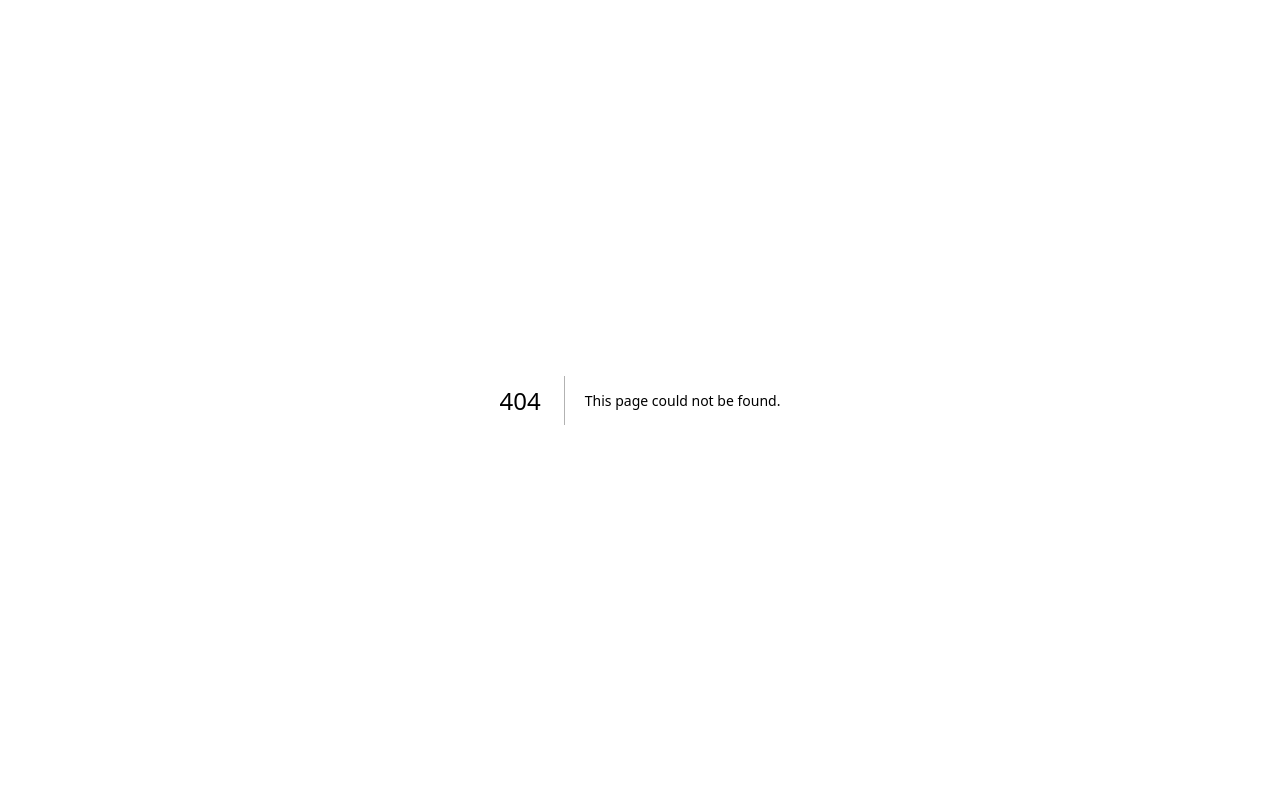
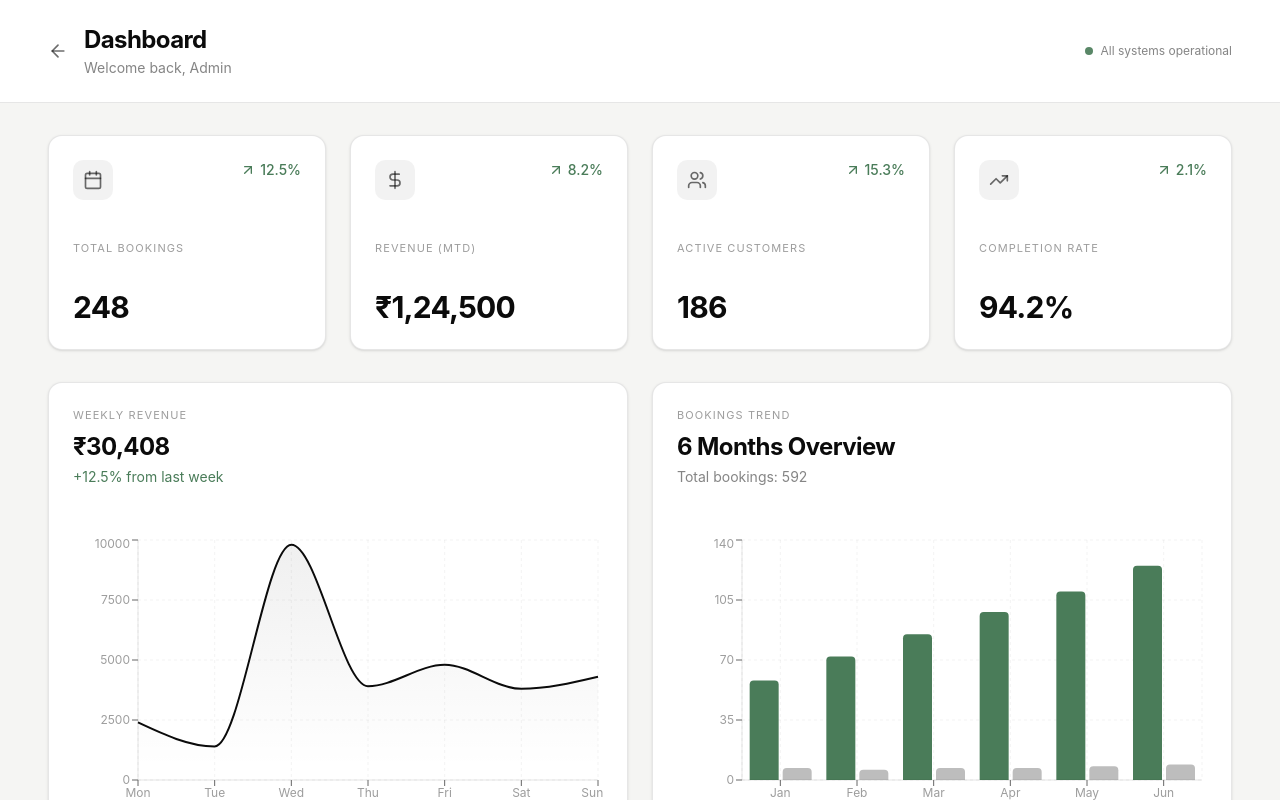
Before and after one commit to Now-Tiger/Appointly, a Next.js app: page /dashboard in a window 1280 px wide. Before the commit this address had no page. Shown: the top 800 px of the page. Built offline with nearby package versions, Linux system fonts and the light colour scheme.

Commit message:
User dashboard page

```diff
--- /dev/null
+++ b/app/dashboard/page.tsx
@@ -0,0 +1,94 @@
+"use client";
+
+import  Link  from "next/link";
+import { ArrowLeft, Calendar, DollarSign, Users, TrendingUp } from "lucide-react";
+import MetricCard from "@/components/dashboard/MetricCard";
+import RevenueChart from "@/components/dashboard/RevenueChart";
+import BookingsTrendChart from "@/components/dashboard/BookingsTrendChart";
+import UpcomingAppointments from "@/components/dashboard/UpcomingAppointments";
+import QuickActions from "@/components/dashboard/QuickActions";
+
+export default function Dashboard() {
+  return (
+    <div className="min-h-screen bg-[#F5F5F3]" style={{ fontFamily: "'Inter', sans-serif" }}>
+      {/* Header */}
+      <div className="bg-white border-b border-[#0B0B0B]/10">
+        <div className="max-w-400 mx-auto px-6 md:px-12 py-6">
+          <div className="flex items-center justify-between">
+            <div className="flex items-center gap-4">
+              <Link
+                href={"/"}
+                className="text-[#0B0B0B]/60 hover:text-[#0B0B0B] transition-colors duration-200"
+              >
+                <ArrowLeft size={20} />
+              </Link>
+              <div>
+                <h1 className="text-2xl font-bold text-[#0B0B0B] tracking-tight">
+                  Dashboard
+                </h1>
+                <p className="text-sm text-[#0B0B0B]/50 mt-0.5">
+                  Welcome back, Admin
+                </p>
+              </div>
+            </div>
+            <div className="flex items-center gap-2">
+              <div className="w-2 h-2 rounded-full bg-[#4A7C59] animate-pulse" />
+              <span className="text-xs text-[#0B0B0B]/50">All systems operational</span>
+            </div>
+          </div>
+        </div>
+      </div>
+
+      {/* Main Content */}
+      <div className="max-w-400 mx-auto px-6 md:px-12 py-8">
+        {/* Metrics Row */}
+        <div className="grid grid-cols-1 md:grid-cols-2 lg:grid-cols-4 gap-6 mb-8">
+          <MetricCard
+            title="Total Bookings"
+            value="248"
+            change={12.5}
+            icon={Calendar}
+            delay={0}
+          />
+          <MetricCard
+            title="Revenue (MTD)"
+            value="₹1,24,500"
+            change={8.2}
+            icon={DollarSign}
+            delay={0.05}
+          />
+          <MetricCard
+            title="Active Customers"
+            value="186"
+            change={15.3}
+            icon={Users}
+            delay={0.1}
+          />
+          <MetricCard
+            title="Completion Rate"
+            value="94.2%"
+            change={2.1}
+            icon={TrendingUp}
+            delay={0.15}
+          />
+        </div>
+
+        {/* Charts Row */}
+        <div className="grid grid-cols-1 lg:grid-cols-2 gap-6 mb-8">
+          <RevenueChart />
+          <BookingsTrendChart />
+        </div>
+
+        {/* Bottom Row */}
+        <div className="grid grid-cols-1 lg:grid-cols-3 gap-6">
+          <div className="lg:col-span-2">
+            <UpcomingAppointments />
+          </div>
+          <div>
+            <QuickActions />
+          </div>
+        </div>
+      </div>
+    </div>
+  );
+}
```
